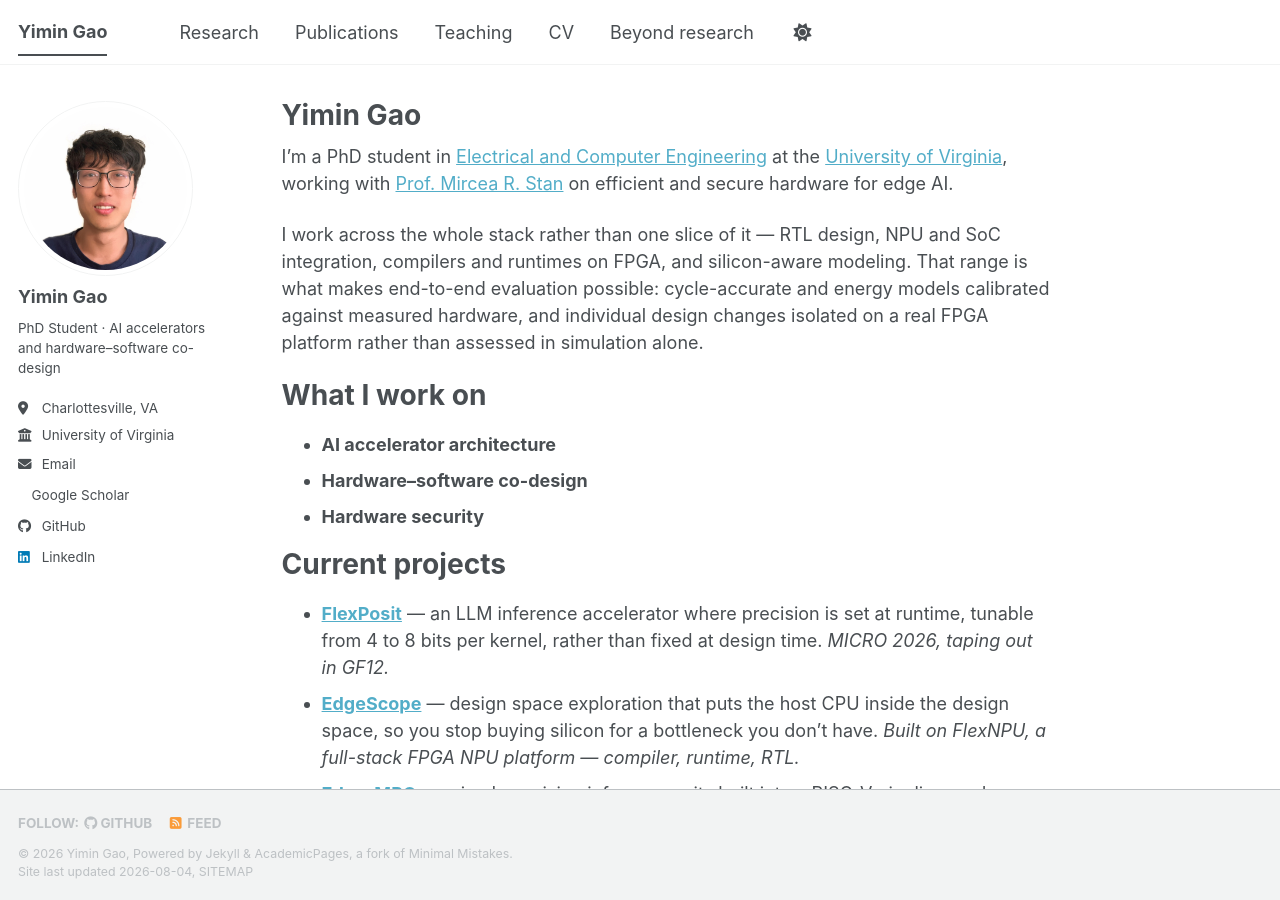
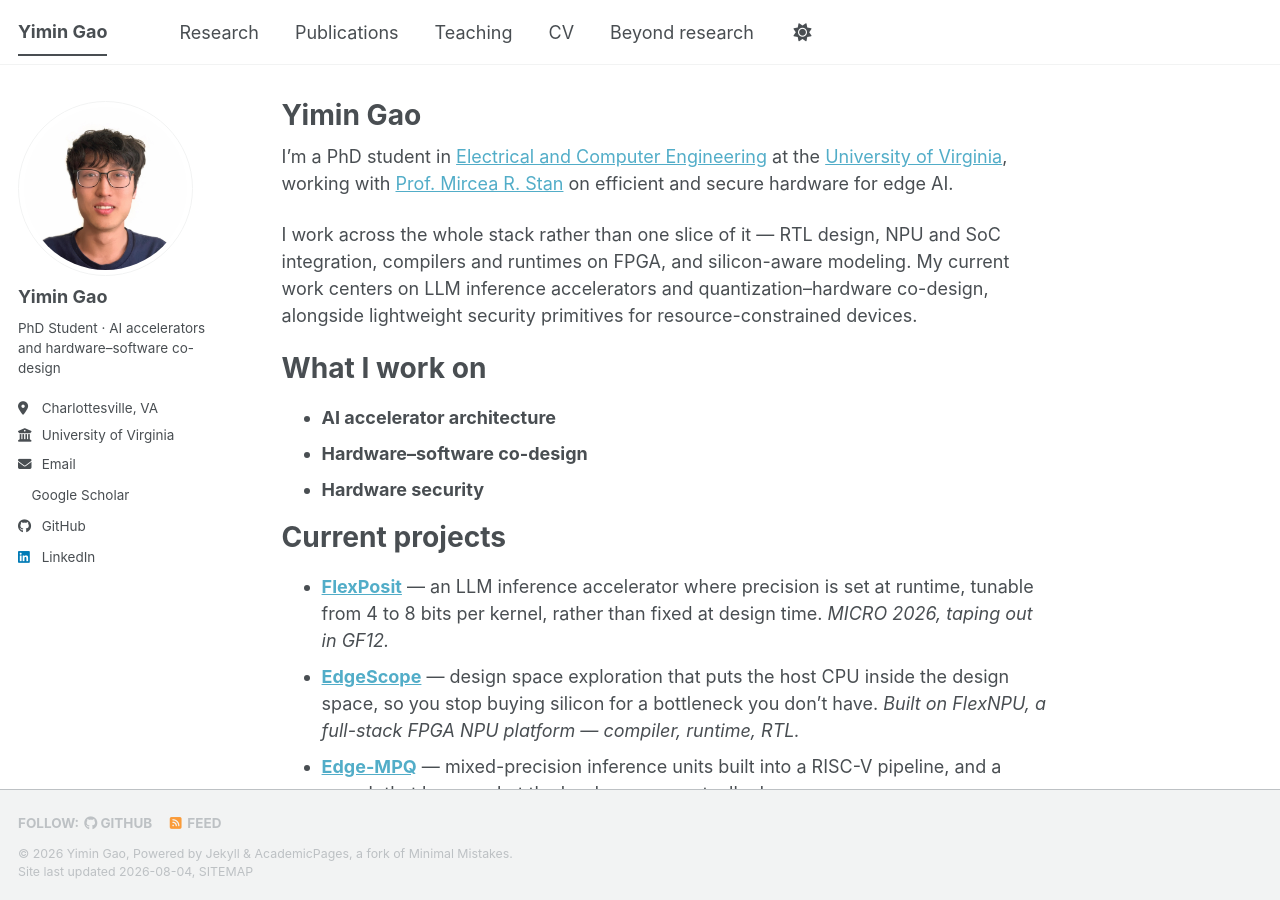
Before and after one commit to YiminGao0113/YiminGao0113.github.io, a Jekyll site: the page built from _pages/about.md, in a window 1280 px wide and 900 px high. Built offline with Jekyll 4.4.1, drawn with Linux system fonts in a browser that asks for light colours; a style sheet for code colours, icons or effects is not loaded.

Commit message:
State the current focus plainly on the homepage
The second sentence kept reaching for a unifying idea instead of saying
what the work is. Replaces it with the actual focus: LLM inference
accelerators, quantization-hardware co-design, and lightweight security
primitives.

Co-Authored-By: Claude Opus 5 (1M context) <noreply@anthropic.com>

```diff
--- a/_pages/about.md
+++ b/_pages/about.md
@@ -9,7 +9,7 @@ redirect_from:
 
 I'm a PhD student in [Electrical and Computer Engineering](https://engineering.virginia.edu/departments/electrical-and-computer-engineering) at the [University of Virginia](https://www.virginia.edu/), working with [Prof. Mircea R. Stan](https://engineering.virginia.edu/faculty/mircea-r-stan) on efficient and secure hardware for edge AI.
 
-I work across the whole stack rather than one slice of it — RTL design, NPU and SoC integration, compilers and runtimes on FPGA, and silicon-aware modeling. That range is what makes end-to-end evaluation possible: cycle-accurate and energy models calibrated against measured hardware, and individual design changes isolated on a real FPGA platform rather than assessed in simulation alone.
+I work across the whole stack rather than one slice of it — RTL design, NPU and SoC integration, compilers and runtimes on FPGA, and silicon-aware modeling. My current work centers on LLM inference accelerators and quantization–hardware co-design, alongside lightweight security primitives for resource-constrained devices.
 
 What I work on
 ======
```
